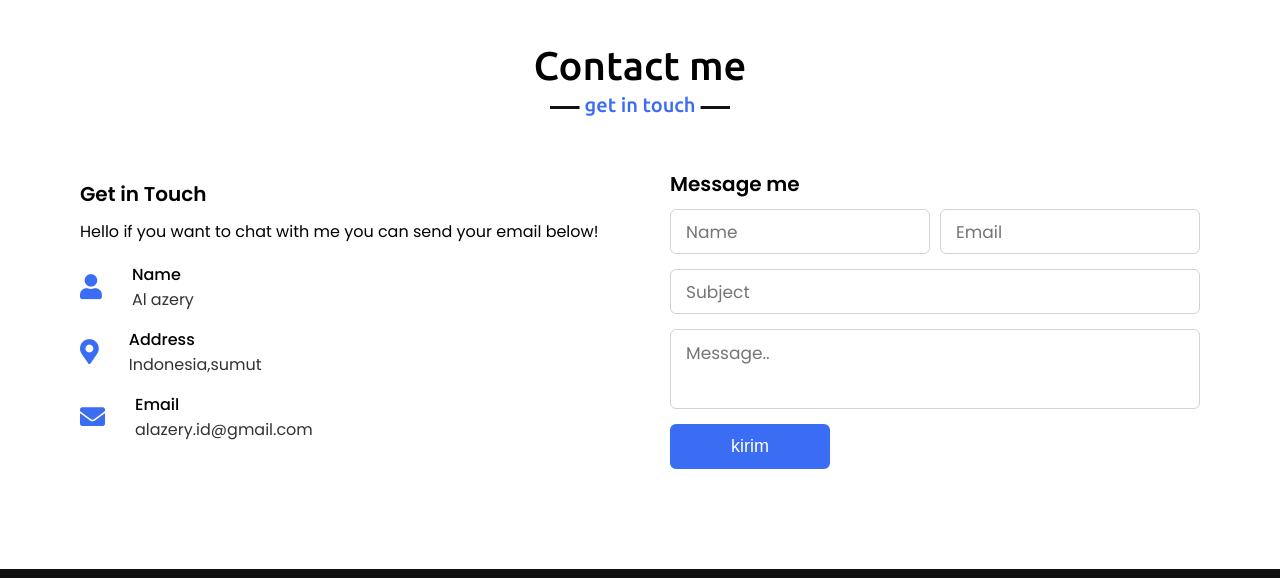
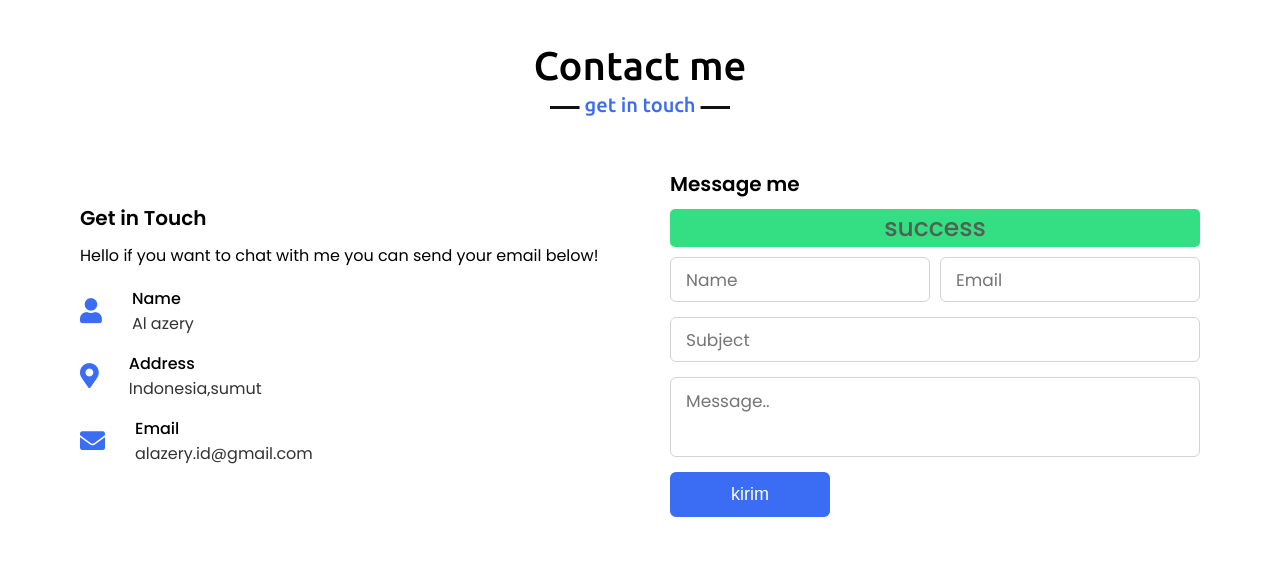
Before and after one commit to AlAzery/Alazery.github.io, a plain HTML site: page index.html in a window 1280 px wide. Shown: the part 3472-4050 px from the top of the page. Drawn offline with nearby package versions, Linux system fonts and the light colour scheme.

Commit message:
update index.html

```diff
--- a/index.html
+++ b/index.html
@@ -5,6 +5,17 @@
     <meta charset="UTF-8">
     <meta name="viewport" content="width=device-width, initial-scale=1.0">
     <title>My Portfolio || Al azery</title>
+    <style>
+      #success{
+      text-align: center;
+      color: rgb(82,97,83);
+      font-size: 25px;
+      font-weight: 500;
+      background-color: rgb(51,223,130);
+      margin-bottom: 10px;
+      border-radius: 5px;
+      }
+    </style>
     <link rel="shortcut icon" href="favicon.ico" type="image/x-icon" />
     <link rel="stylesheet" href="style.css">
     <link rel="stylesheet" href="https://cdnjs.cloudflare.com/ajax/libs/font-awesome/5.15.3/css/all.min.css"/>
@@ -227,7 +238,7 @@
                 </div>
                 <div class="column right">
                     <div class="text">Message me</div>
-                    <p id="success"></p>
+                    <p id="success">success</p>
                     <form name="contact-form">
                         <div class="fields">
                             <div class="field name">
```
